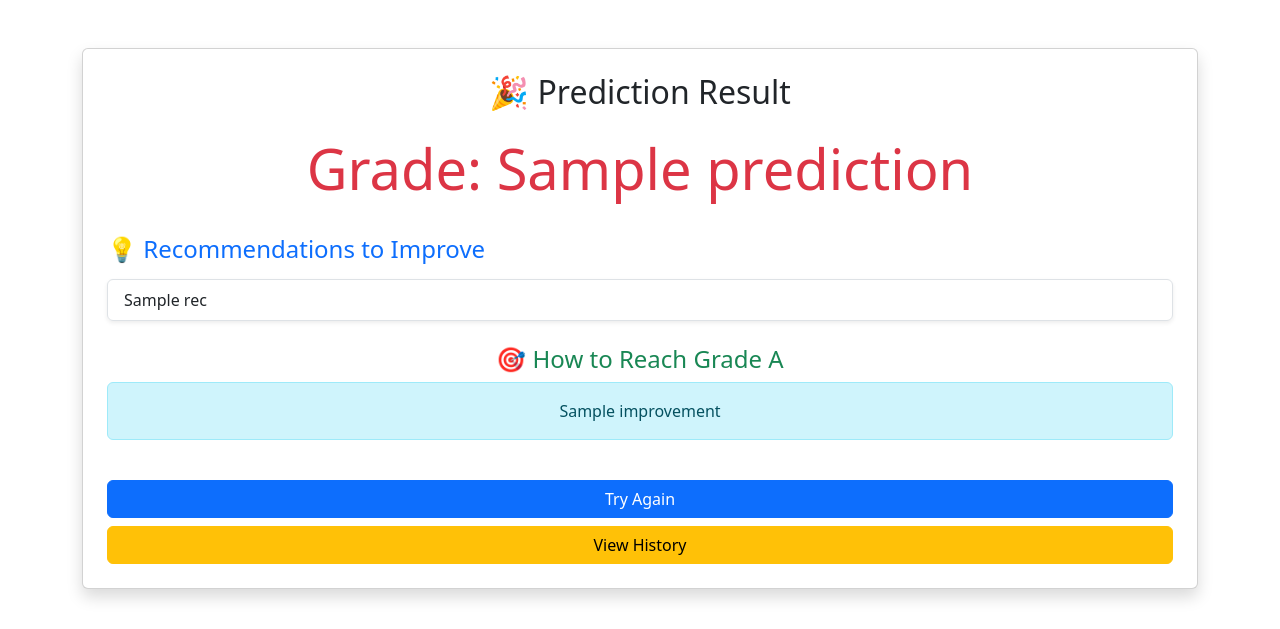
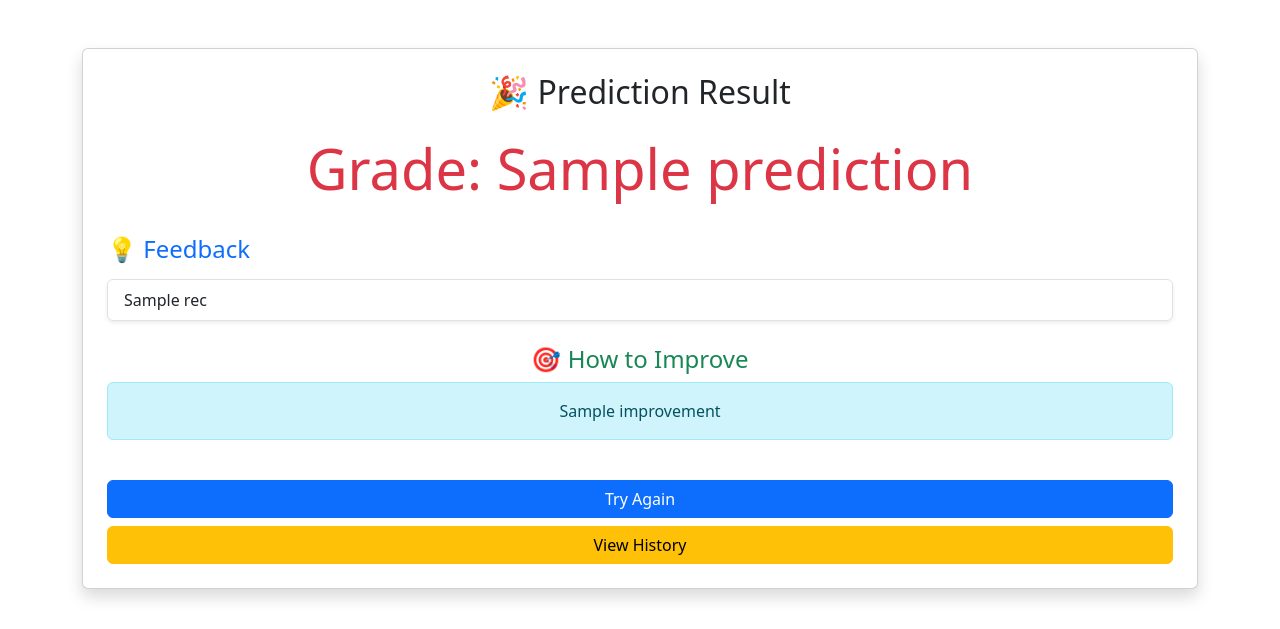
Before and after one commit to keerthana-nagireddy/Student-Grade-Predictor, a Flask app: template templates/result.html in a window 1280 px wide. Shown: the part 56-685 px from the top of the page. Run offline with Flask 3, Linux system fonts and the light colour scheme; the template is opened without the code that fills it: most values are stand-ins (such as "Sample title", 1, 10 or a date in 2020); parts of the project's set-up code (start-up, migrations or seed data) failed here and were passed over.

Commit message:
Chamged improvements

```diff
--- a/templates/result.html
+++ b/templates/result.html
@@ -20,6 +20,7 @@
 
         <h2 class="mb-4">🎉 Prediction Result</h2>
 
+        <!-- Grade Display -->
         <h1 class="display-4
         {% if prediction in ['A', 'A+'] %}text-success
         {% elif prediction in ['B', 'C'] %}text-warning
@@ -28,27 +29,39 @@
         Grade: {{ prediction }}
         </h1>
 
-        <!-- Recommendations -->
+        <!-- ✅ Recommendations -->
         <div class="mt-4 text-start">
-            <h4 class="text-primary">💡 Recommendations to Improve</h4>
+            <h4 class="text-primary">💡 Feedback</h4>
 
             <ul class="list-group mt-3 shadow-sm">
                 {% if recommendations %}
-                    {% for rec in recommendations %}
-                        <li class="list-group-item">{{ rec }}</li>
-                    {% endfor %}
+
+                    <!-- SAFEST CHECK -->
+                    {% if recommendations is iterable and recommendations is not string %}
+                        {% for rec in recommendations %}
+                            <li class="list-group-item">{{ rec }}</li>
+                        {% endfor %}
+                    {% else %}
+                        <li class="list-group-item">{{ recommendations }}</li>
+                    {% endif %}
+
                 {% else %}
-                    <li class="list-group-item">No recommendations available</li>
+                    <li class="list-group-item">No feedback available</li>
                 {% endif %}
             </ul>
         </div>
+
+        <!-- ✅ Improvement (ONLY if exists) -->
+        {% if improvement %}
         <div class="mt-4">
-             <h4 class="text-success">🎯 How to Reach Grade A</h4>
+            <h4 class="text-success">🎯 How to Improve</h4>
             <div class="alert alert-info mt-2">
-                  {{ improvement }}
+                {{ improvement }}
             </div>
         </div>
+        {% endif %}
 
+        <!-- Buttons -->
         <a href="/predict_page" class="btn btn-primary mt-4">Try Again</a>
         <a href="/history" class="btn btn-warning mt-2">View History</a>
 
```
Also changed, not shown: database.db.
